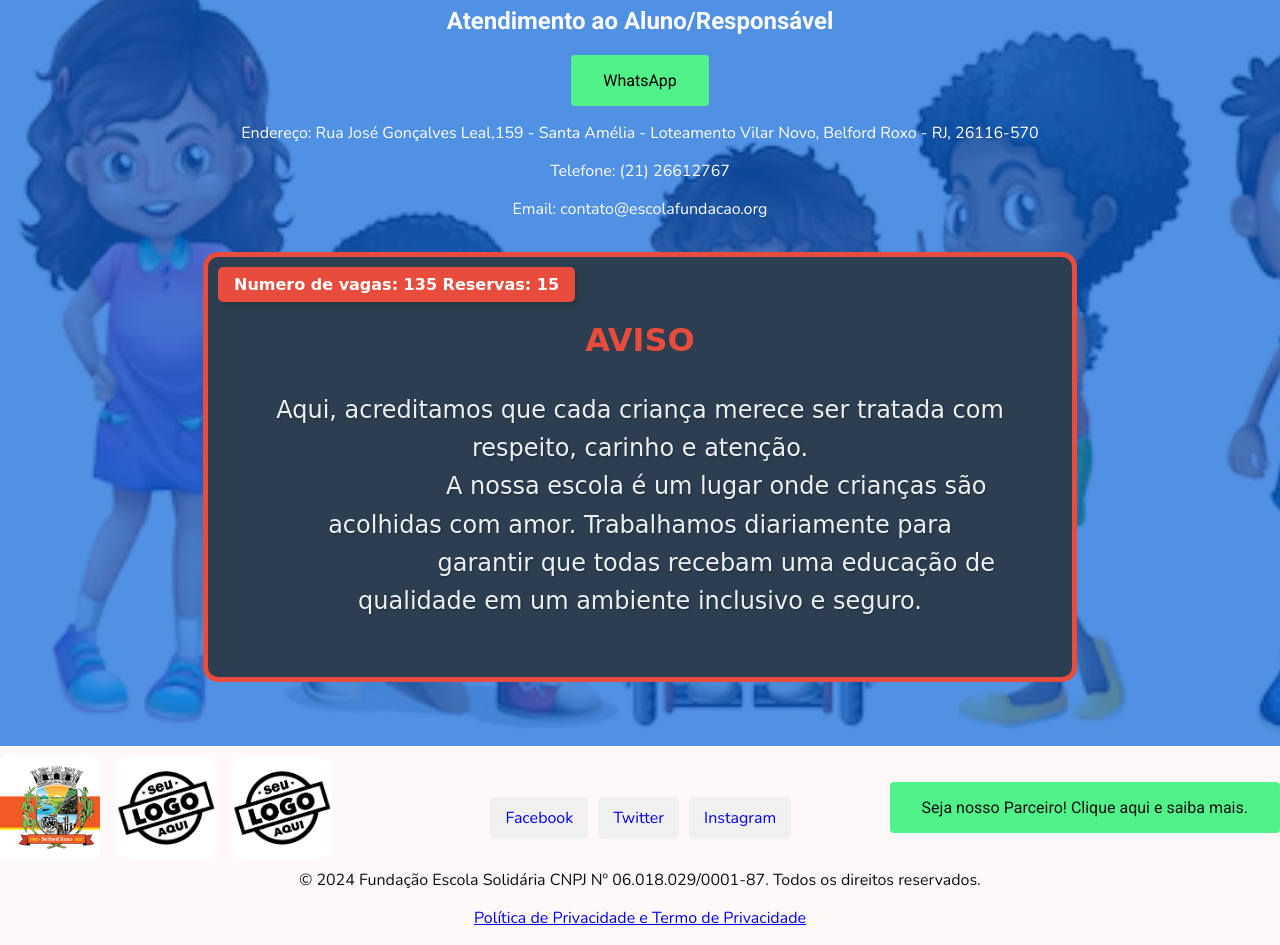
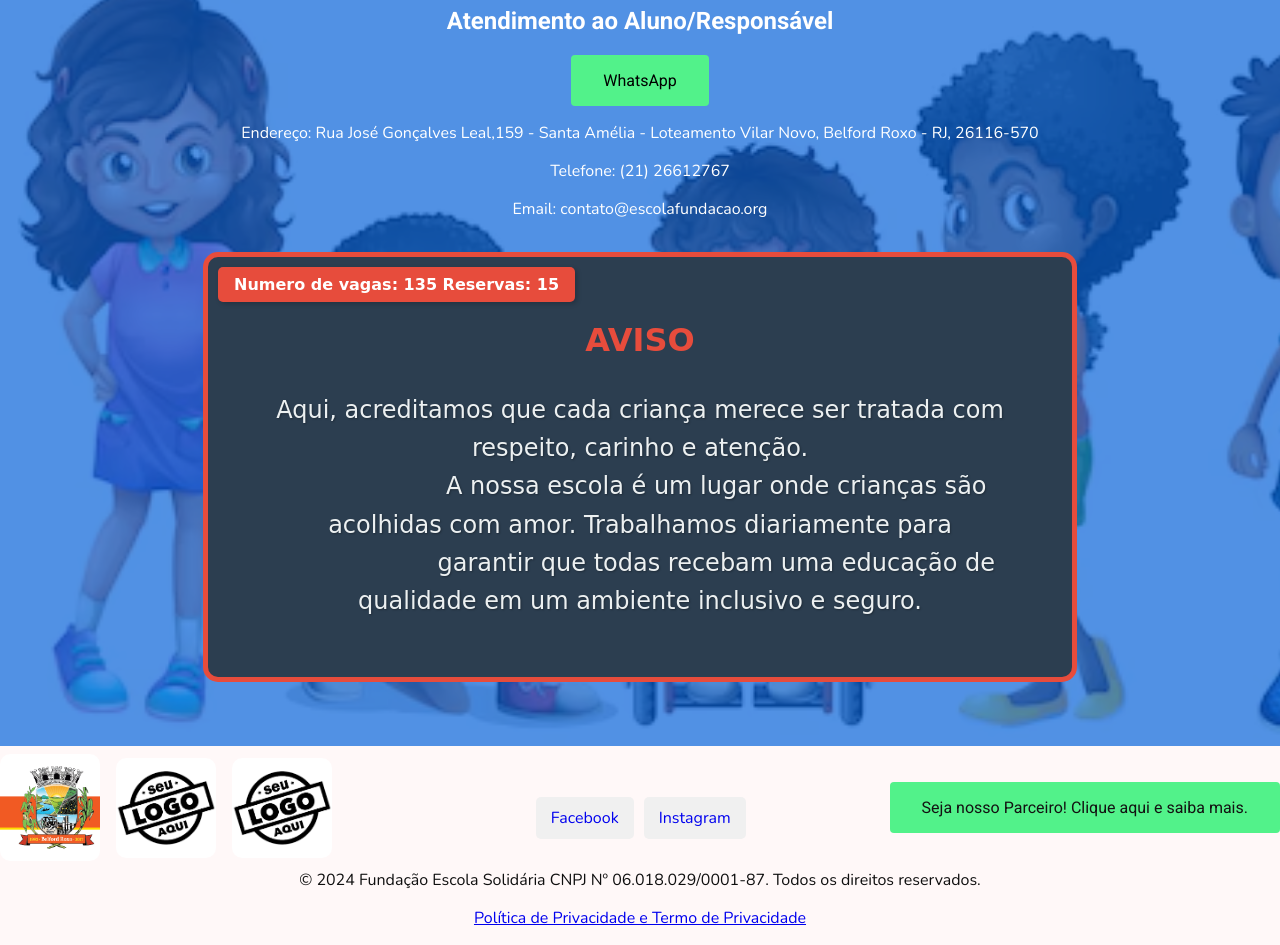
Before and after one commit to CarlosPiquetEngdeS/teste111, a plain HTML site: page index.html in a window 1280 px wide. Shown: the part 1568-2513 px from the top of the page. Drawn offline with nearby package versions, Linux system fonts and the light colour scheme.

Commit message:
Atualizar o index.html

```diff
--- a/index.html
+++ b/index.html
@@ -864,7 +864,6 @@
             </div>
             <div class="social-buttons">
                 <a href="https://facebook.com" class="btn-facebook">Facebook</a>
-                <a href="https://twitter.com" class="btn-twitter">Twitter</a>
                 <a href="https://instagram.com" class="btn-instagram">Instagram</a>
             </div>
 
```
